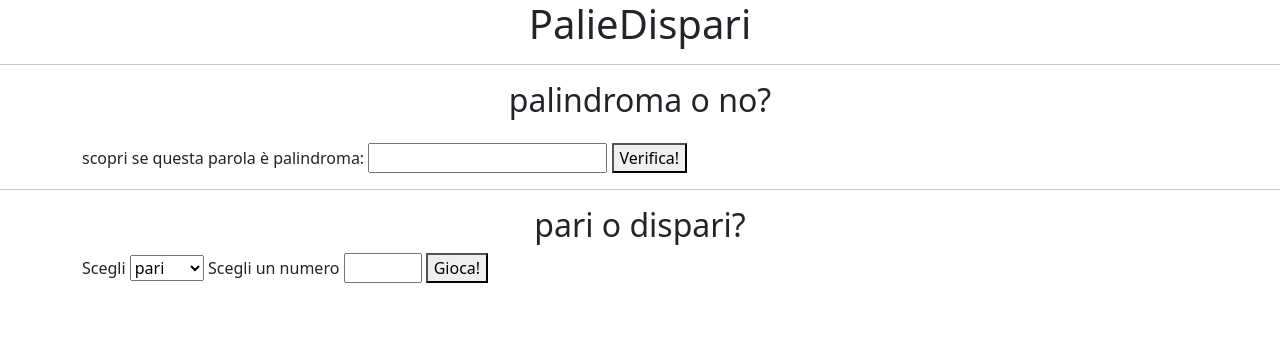
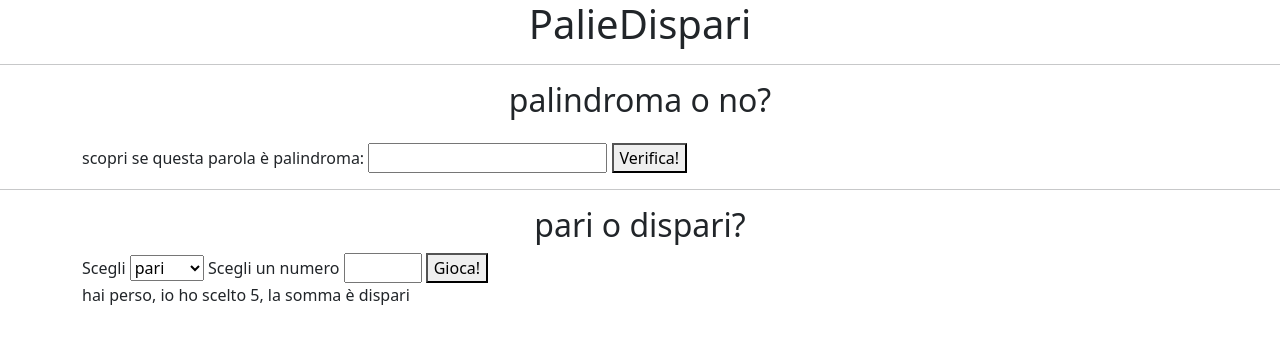
Before and after one commit to sollendy/js-paliedispari, a plain HTML site: page index.html in a window 1280 px wide. Both pictures are taken after a click on the button "Gioca!". Drawn offline with nearby package versions, Linux system fonts and the light colour scheme.

Commit message:
esercizio completato

```diff
--- a/index.html
+++ b/index.html
@@ -24,7 +24,7 @@
         <label for="">Scegli</label>
         <select name="" id="scelta">
             <option value="pari">pari</option>
-            <option value="pari">dispari</option>
+            <option value="dispari">dispari</option>
         </select>
         <label for="number">Scegli un numero</label>
         <input id="numero-utente" type="number" min="1" max="5">
--- a/js/script.js
+++ b/js/script.js
@@ -135,13 +135,37 @@ const resultEl = document.getElementById("esito");
 
 //creo la variabile del numero scelto dal computer
 
-buttonEl.addEventListener('click', sumNum);
+buttonEl.addEventListener('click', function() {
+    let input = userNumEl.value;
+    let randomNum = Math.floor(Math.random() * 5) + 1;
+    //let test = "pari";
+    let somma = sumNum(input, randomNum);
+    console.log(somma);
+    console.log(evenOddEl.value);
+    if(evenOddEl.value == somma) {
+        resultEl.innerHTML = `hai vinto, io ho scelto ${randomNum}, la somma è ${somma}`;
+    } else {
+        resultEl.innerHTML = `hai perso, io ho scelto ${randomNum}, la somma è ${somma}`;
+    }
 
-function sumNum(numero) {
-    let randomNum = Math.floor(Math.random() * 5) + 1;
-    console.log(randomNum);
-    let somma = (1 * userNumEl.value) + (1 * randomNum);
-    return somma;
+});
+
+
+//funzioni
+function sumNum(numero, numeroCPU) {
+    console.log(numeroCPU);
+    console.log("primo valore della somma: " + numero * 1);
+    console.log("secondo valore della somma: " + numeroCPU * 1);
+    let somma = (1 * numero) + (1 * numeroCPU);
+    console.log("somma: " + somma);
+    let result;
+    if (somma % 2 == 0) {
+        result = "pari";
+    } else {
+        result = "dispari";
+    }
+    return result;
+
     //resultEl.append(`risultato: ${result}`);
 }
 
```
